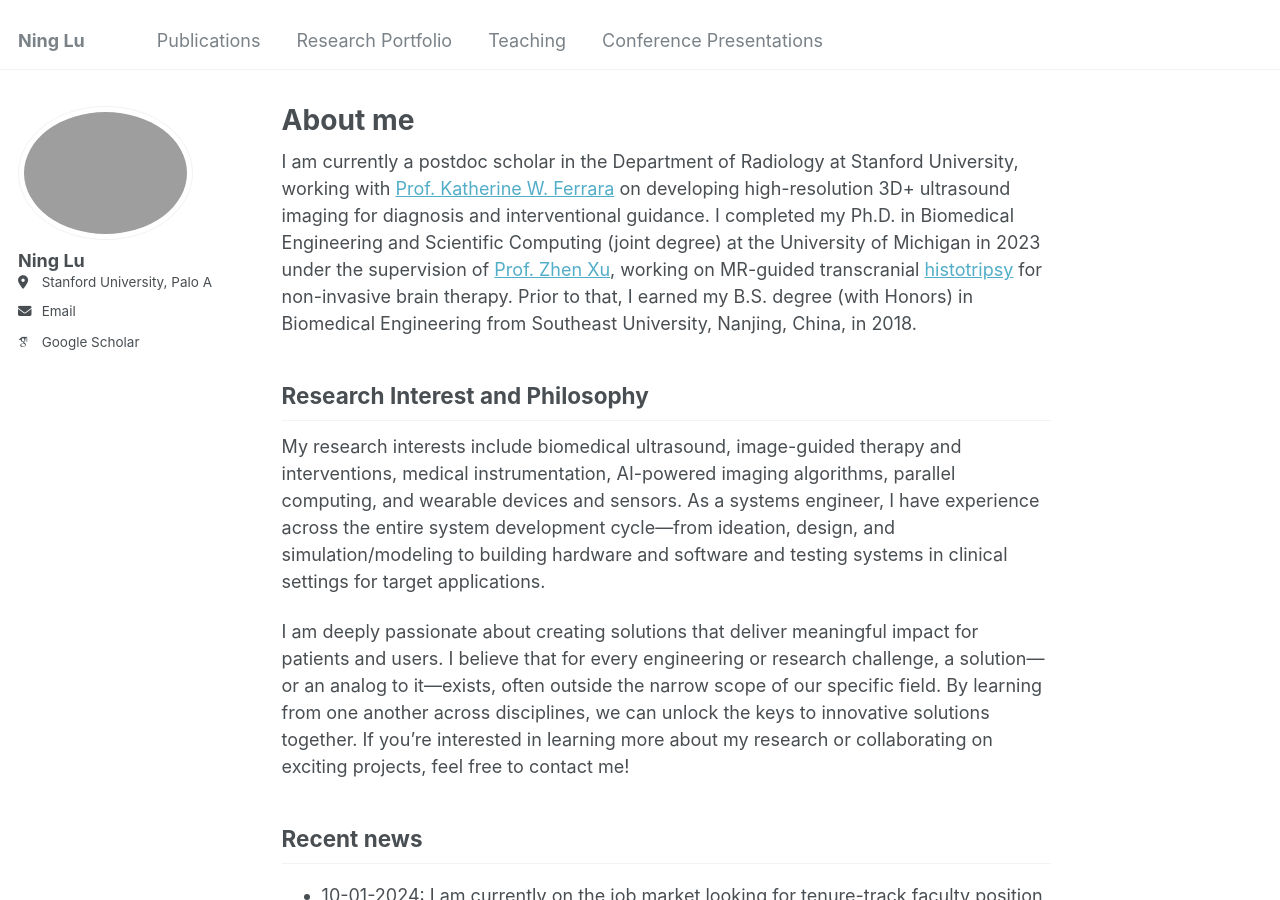
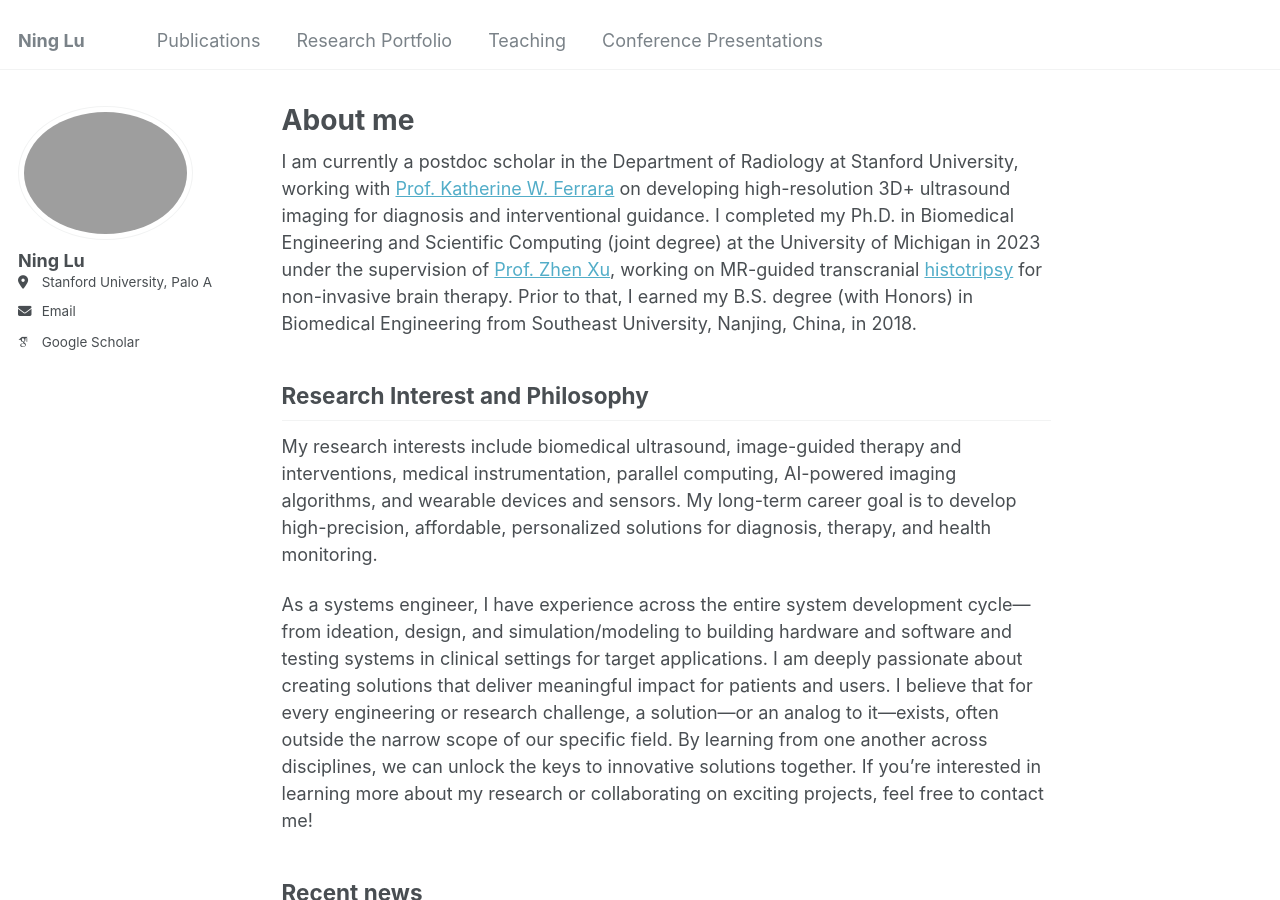
Before and after one commit to NingLu-Ultrasound/ninglu-ultrasound.github.io, a Jekyll site: the page built from _pages/about.md, in a window 1280 px wide and 900 px high. Built offline with Jekyll 4.4.1, drawn with Linux system fonts in a browser that asks for light colours; some web fonts are replaced.

Commit message:
Update about.md

```diff
--- a/_pages/about.md
+++ b/_pages/about.md
@@ -13,10 +13,10 @@ I am currently a postdoc scholar in the Department of Radiology at Stanford Univ
 
 ## Research Interest and Philosophy
 
-My research interests include biomedical ultrasound, image-guided therapy and interventions, medical instrumentation, AI-powered imaging algorithms, parallel computing, and wearable devices and sensors. As a systems engineer, I have experience across the entire system development cycle—from ideation, design, and simulation/modeling to building hardware and software and testing systems in clinical settings for target applications.
+My research interests include biomedical ultrasound, image-guided therapy and interventions, medical instrumentation, parallel computing, AI-powered imaging algorithms, and wearable devices and sensors. My long-term career goal is to develop high-precision, affordable, personalized solutions for diagnosis, therapy, and health monitoring.
 
 
-I am deeply passionate about creating solutions that deliver meaningful impact for patients and users. I believe that for every engineering or research challenge, a solution—or an analog to it—exists, often outside the narrow scope of our specific field. By learning from one another across disciplines, we can unlock the keys to innovative solutions together. If you're interested in learning more about my research or collaborating on exciting projects, feel free to contact me!
+As a systems engineer, I have experience across the entire system development cycle—from ideation, design, and simulation/modeling to building hardware and software and testing systems in clinical settings for target applications. I am deeply passionate about creating solutions that deliver meaningful impact for patients and users. I believe that for every engineering or research challenge, a solution—or an analog to it—exists, often outside the narrow scope of our specific field. By learning from one another across disciplines, we can unlock the keys to innovative solutions together. If you're interested in learning more about my research or collaborating on exciting projects, feel free to contact me!
 
 
 ## Recent news
```
